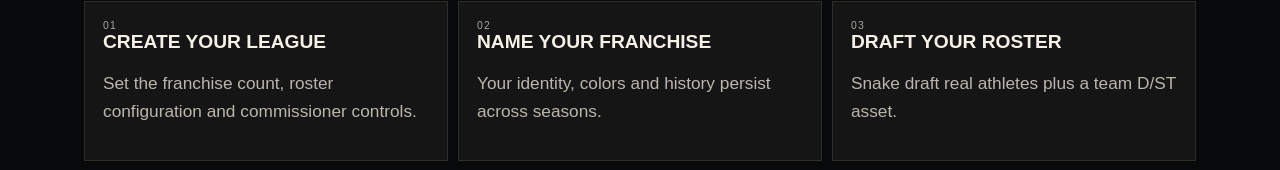
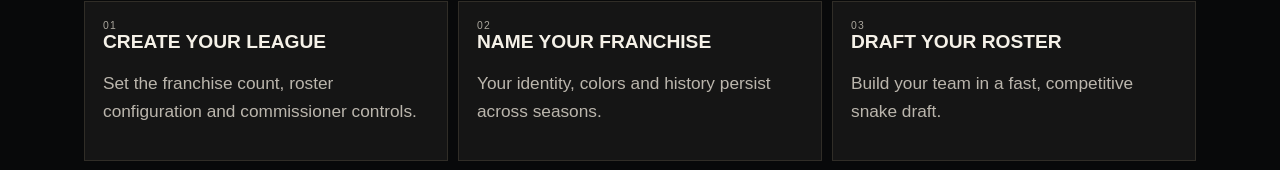
Before and after one commit to jbreezyasf/fantasysports, a Next.js app in the folder apps/web/: page /play in a window 1280 px wide. Shown: the part 595-765 px from the top of the page. Built offline with nearby package versions, Linux system fonts and the light colour scheme.

Commit message:
Polish Locker Room and simplify defensive roster copy

```diff
--- a/apps/web/app/play/page.tsx
+++ b/apps/web/app/play/page.tsx
@@ -1,7 +1,7 @@
 const steps = [
   ['01', 'Create your league', 'Set the franchise count, roster configuration and commissioner controls.'],
   ['02', 'Name your franchise', 'Your identity, colors and history persist across seasons.'],
-  ['03', 'Draft your roster', 'Snake draft real athletes plus a team D/ST asset.'],
+  ['03', 'Draft your roster', 'Build your team in a fast, competitive snake draft.'],
   ['04', 'Enter the circuit', 'Set lineups, follow scoring, build rivalries and chase the postseason.']
 ];
 
```
